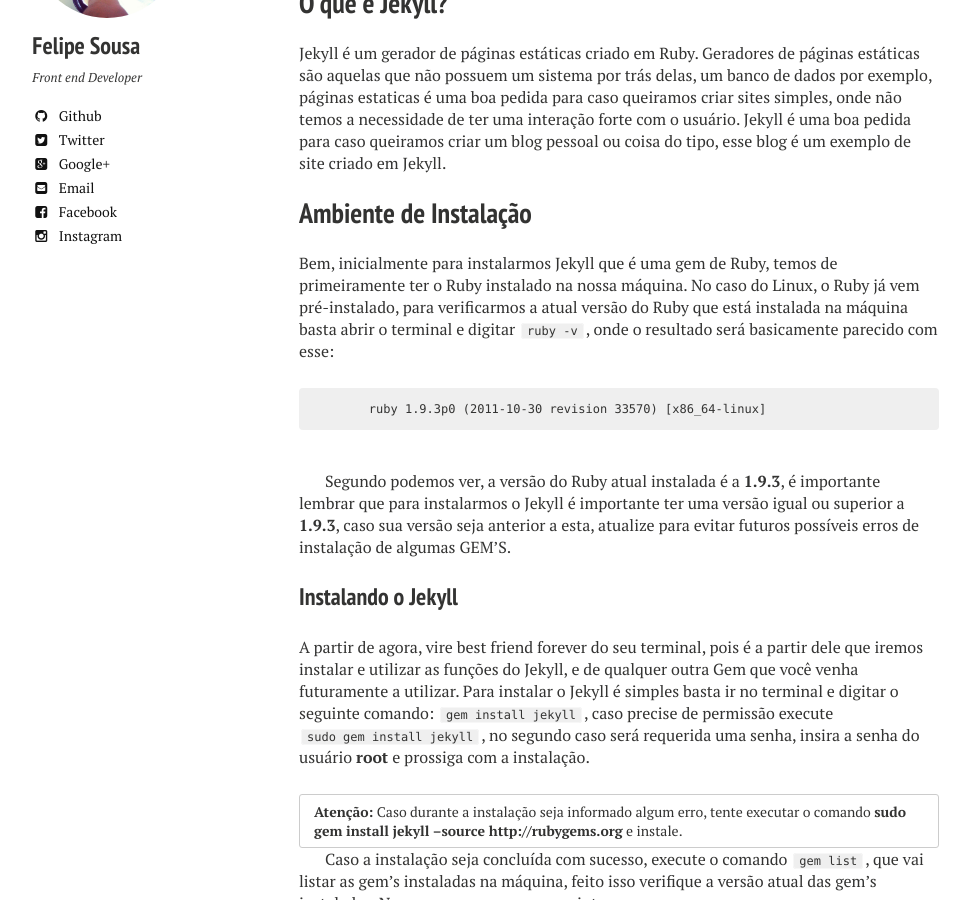
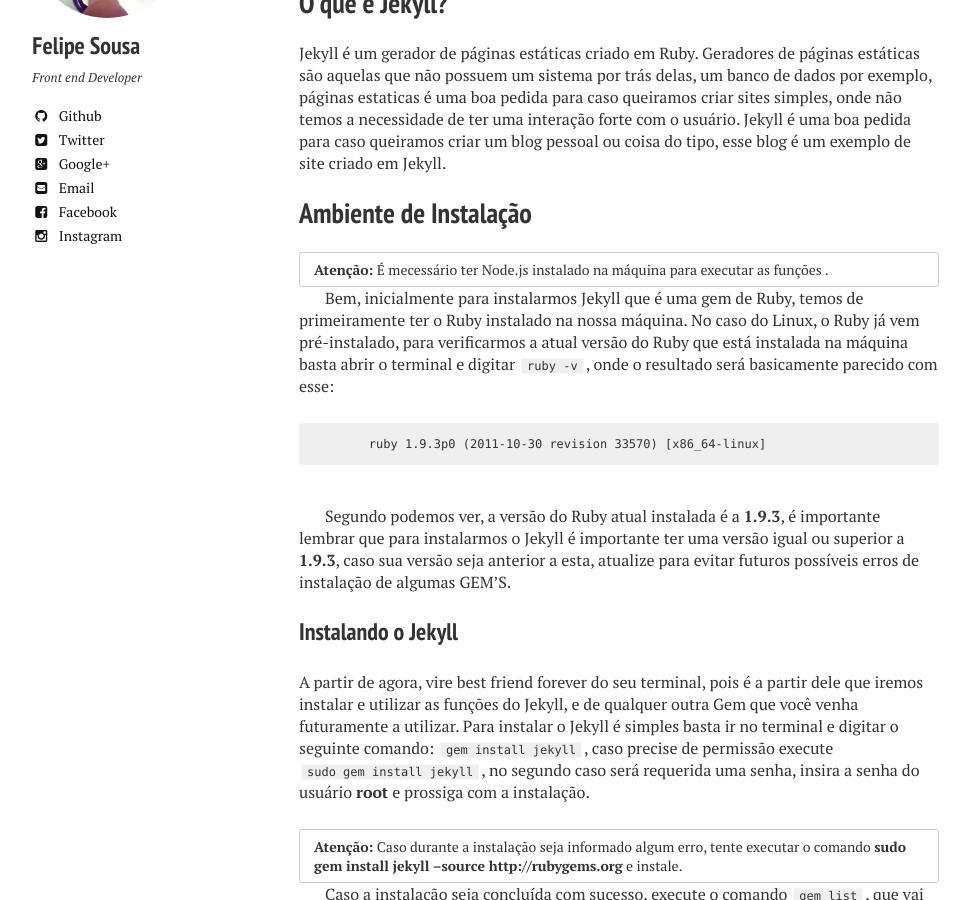
Before and after one commit to felipesousa/universal, a Jekyll site: the page built from _posts/2015-03-02-Jekyll-no-Linux.md, in a window 1280 px wide and 900 px high, scrolled down 590 px. Shown: the whole window, without its empty margins (21-991 px from the left). Built offline with Jekyll 4.4.1, drawn with Linux system fonts in a browser that asks for light colours; nearby versions of some CDN libraries; comment, search, counter and statistics services are not loaded.

Commit message:
Update 2015-03-02-Jekyll-no-Linux.md
atualizando a postacom nodejs

```diff
--- a/_posts/2015-03-02-Jekyll-no-Linux.md
+++ b/_posts/2015-03-02-Jekyll-no-Linux.md
@@ -15,6 +15,9 @@
 Jekyll é um gerador de páginas estáticas criado em Ruby. Geradores de páginas estáticas são aquelas que não possuem um sistema por trás delas, um banco de dados por exemplo, páginas estaticas é uma boa pedida para caso queiramos criar sites simples, onde não temos a necessidade de ter uma interação forte com o usuário. Jekyll é uma boa pedida para caso queiramos criar um blog pessoal ou coisa do tipo, esse blog é um exemplo de site criado em Jekyll.
 
 ##Ambiente de Instalação
+
+**Atenção:** É mecessário ter Node.js instalado na máquina para executar as funções .
+{: .notice}
 
 Bem, inicialmente para instalarmos Jekyll que é uma gem de Ruby, temos de primeiramente ter o Ruby instalado na nossa máquina. No caso do Linux, o Ruby já vem pré-instalado, para verificarmos a atual versão do Ruby que está instalada na máquina basta abrir o terminal e digitar `ruby -v`, onde o resultado será basicamente parecido com esse:
 <br />
```
